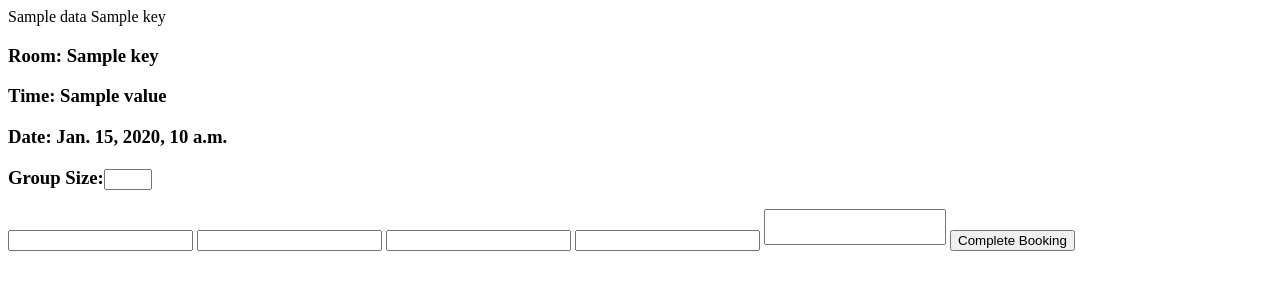
After one commit to cmjimerson1s/PP4_enigma_machine, a Django app: template templates/res_booking_page.html in a window 1280 px wide. The commit adds this page. Shown: the top 300 px of the page. Run offline with Django 3.2, Linux system fonts and the light colour scheme; the template is opened without the code that fills it: most values are stand-ins (such as "Sample title", 1, 10 or a date in 2020).

Commit message:
Add booking form view and template

```diff
--- a/bookings/urls.py
+++ b/bookings/urls.py
@@ -5,5 +5,5 @@ from django.urls import path
 urlpatterns = [
     path('', views.ReservationView.as_view(), name='reservation'),
     path('reservation_choice', views.ReservationChoice.as_view(), name='reservation_choice'),
-
+    path('booking_form', views.CartView, name='booking_form'),
 ]
--- /dev/null
+++ b/templates/res_booking_page.html
@@ -0,0 +1,24 @@
+{% extends "base.html" %}
+{% block content %}
+{{data}}
+{{data.key}}
+<input type="hidden" name="data" value="{{data}}">
+    {% for booking in data %}
+        <h3>Room: {{ booking.key }}</h3>
+        <input type="hidden" name="room" value="{{ booking.key }}">
+        <h3>Time: {{ booking.value }}</h3>
+        <input type="hidden" name="time" value="{{ booking.value }}">
+        <h3>Date: {{ booking.specific_date }}</h3>
+        <input type="hidden" name="date" value="{{ booking.specific_date }}">
+        <h3>Group Size:<input name="number" type="number" min="2" max="7"></h3>
+    {% endfor %}
+        <input type="text" name="name">
+        <input type="text" name="email">
+        <input type="text" name="phone">
+        <input type="number" name="price" min="300">
+        <textarea name="comment" style="resize:none;"></textarea>
+    {% csrf_token %}
+
+    <button type="submit">Complete Booking</button>
+</form>
+{% endblock %}
--- a/templates/res_choice.html
+++ b/templates/res_choice.html
@@ -37,6 +37,11 @@
           {% csrf_token %}
           <button type="submit" class="btn btn-danger" name="delete-all" value="true">Delete All Items</button>
       </form>
+      <form form action="{% url 'booking_form'%}?cart={{ cart }}" method="post">
+        {% csrf_token %}
+        <input type="hidden" name="cart" value={{cart}}>
+        <button type="submit">Continue to Booking</button>
+    </form>
 
   {% endif %}
 
```
Also changed, not shown: bookings/views.py (+20 -0 lines).
